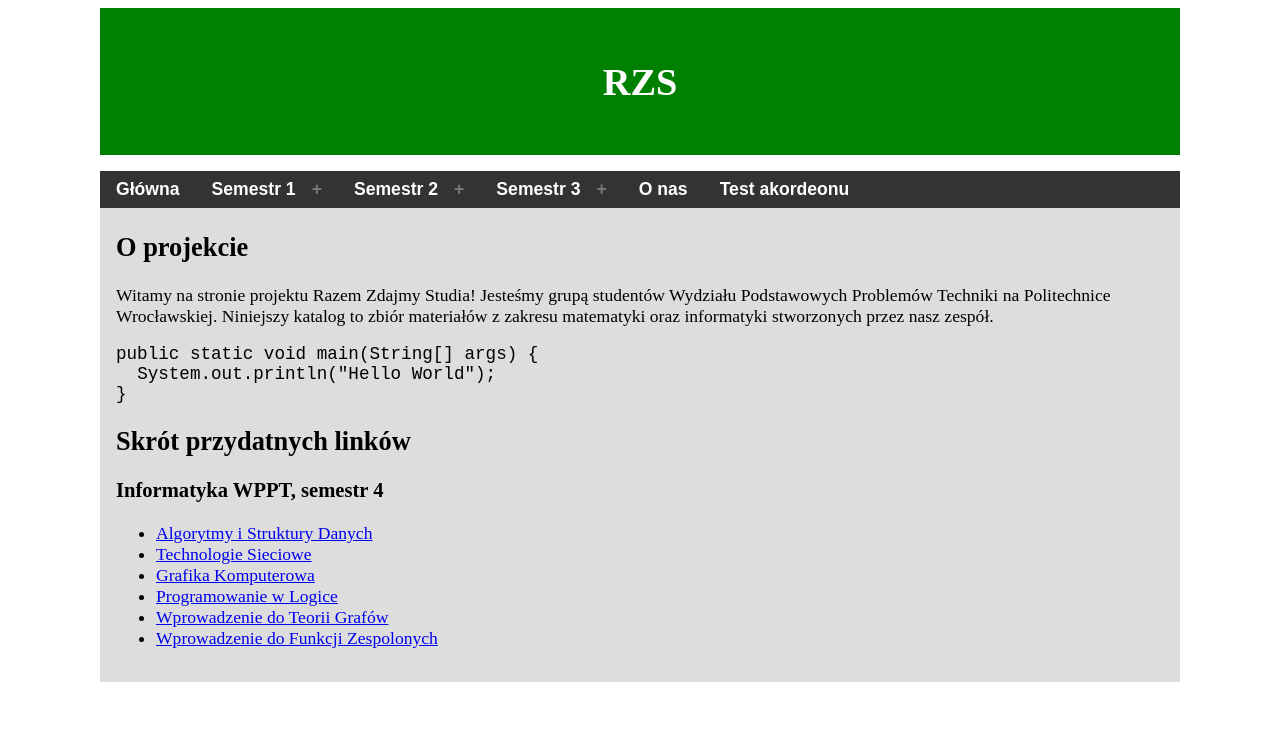
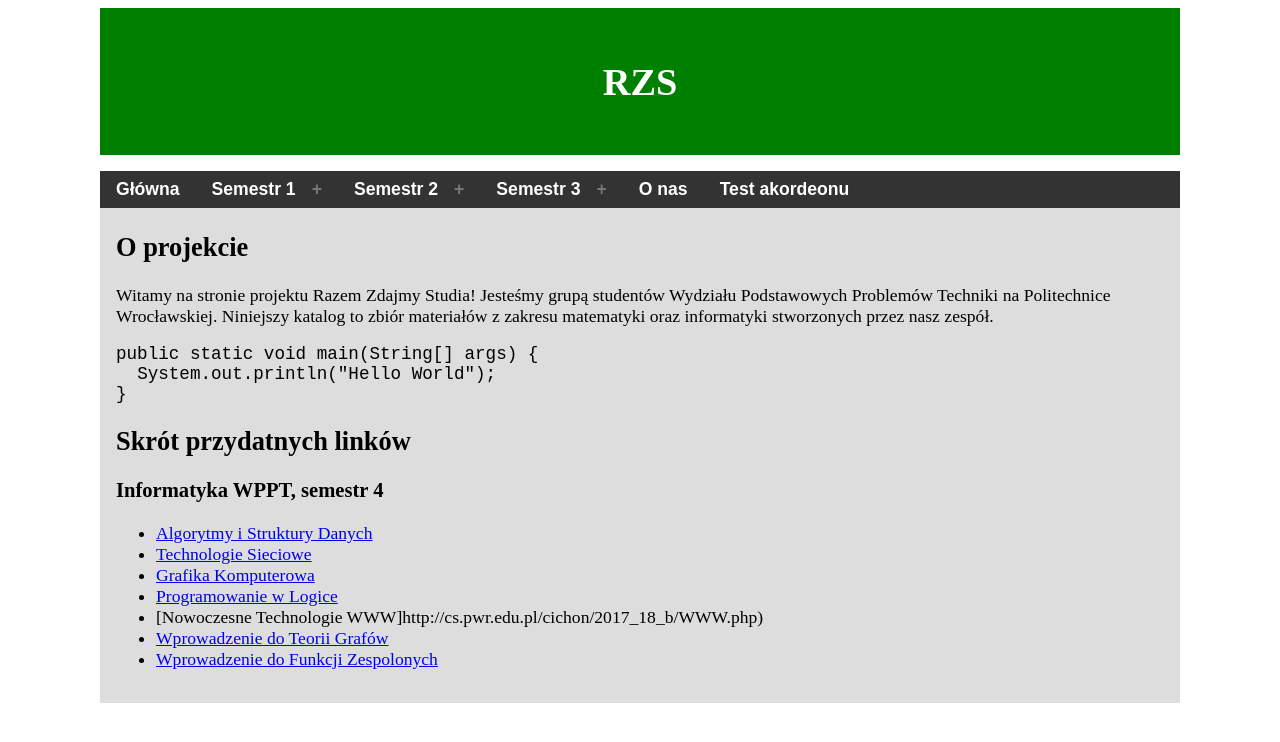
Before and after one commit to rzs-site/rzs-site.github.io, a Jekyll site: the page built from index.md, in a window 1280 px wide. Shown: the top 742 px of the page. Built offline with Jekyll 4.4.1, drawn with Linux system fonts in a browser that asks for light colours; our own code applies the rules of GitHub Pages for plain Markdown files.

Commit message:
Update index.md

```diff
--- a/index.md
+++ b/index.md
@@ -25,5 +25,6 @@ Skrót przydatnych linków
 * [Technologie Sieciowe](http://cs.pwr.edu.pl/krzywiecki/teaching.html)
 * [Grafika Komputerowa](https://drive.google.com/drive/folders/1Eyjbc0yleaQkyKj6yf2O_NcmuwF7e4IU)
 * [Programowanie w Logice](http://ki.pwr.edu.pl/kobylanski/dydaktyka/page6/page2/index.html)
+* [Nowoczesne Technologie WWW]http://cs.pwr.edu.pl/cichon/2017_18_b/WWW.php)
 * [Wprowadzenie do Teorii Grafów](http://cs.pwr.edu.pl/kuchta/)
 * [Wprowadzenie do Funkcji Zespolonych](http://cs.pwr.edu.pl/ralowski/dydaktyka/funkcje_zespolone/wiosna_2018/complex.html)
```
